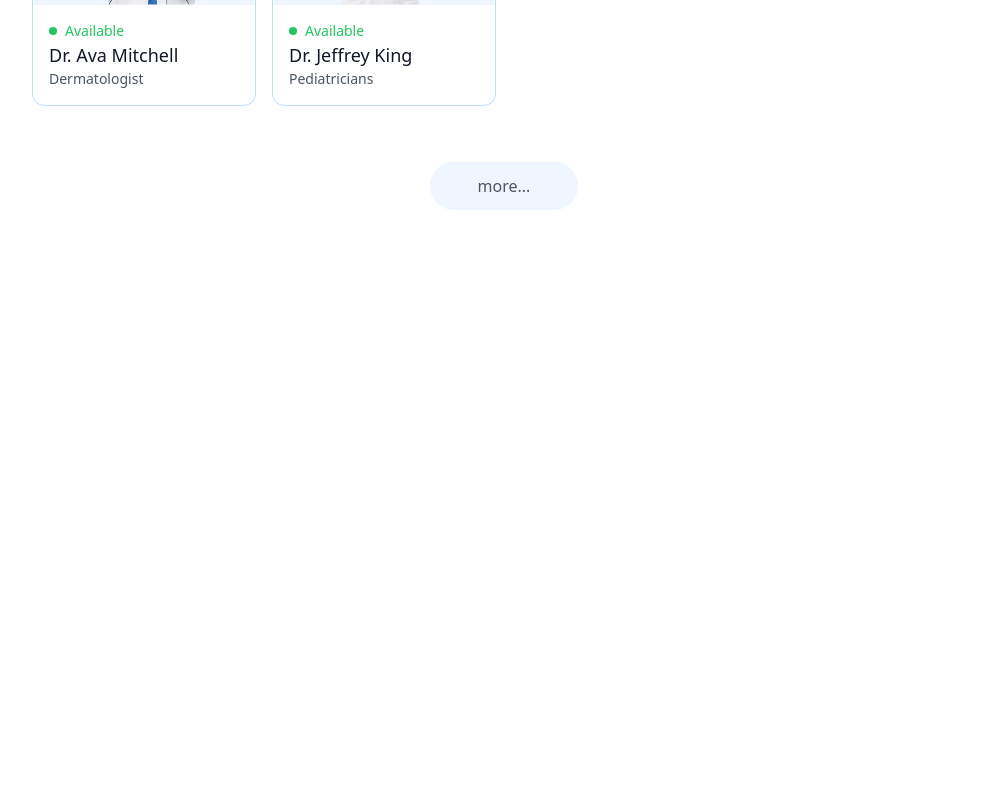
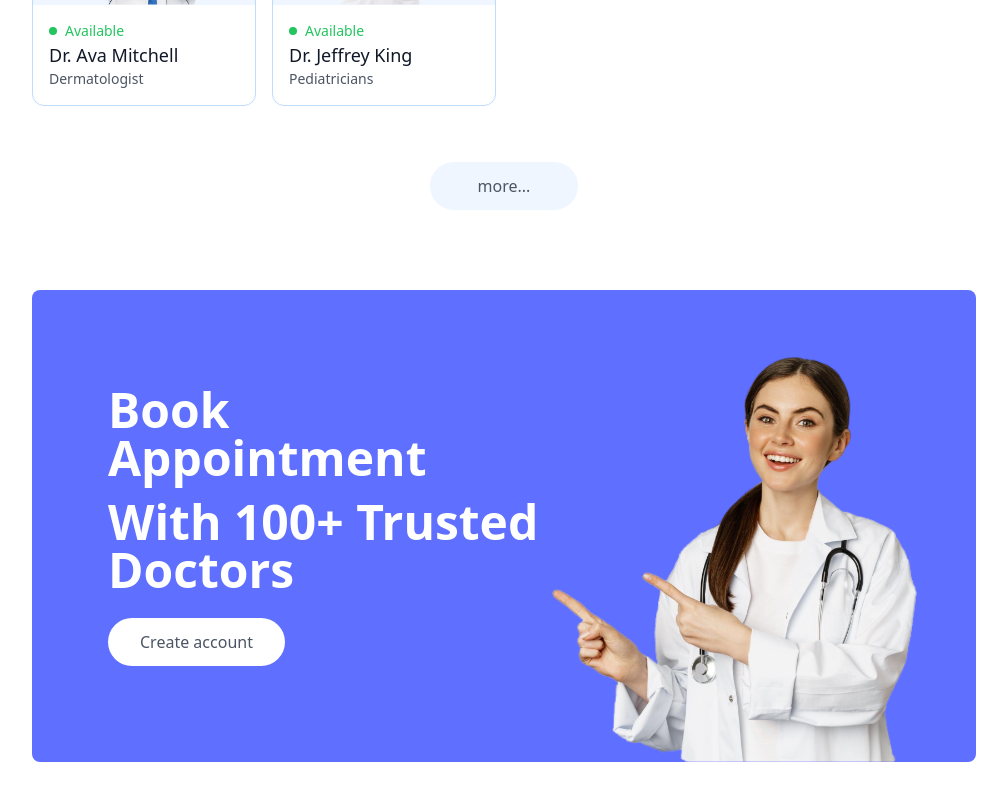
Before and after one commit to mintrgm/Kokoro-Care, a React (Vite) app in the folder frontend/: page / in a window 1280 px wide. Shown: the part 2128-2928 px from the top of the page, without its empty margins (136-1143 px from the left). Before the commit the page ends 2402 px from the top, so only its background shows below. Built offline with nearby package versions, Linux system fonts and the light colour scheme.

Commit message:
add Banner section

```diff
--- /dev/null
+++ b/frontend/src/components/Banner.jsx
@@ -0,0 +1,30 @@
+import React from 'react'
+import { assets } from '../assets/assets'
+import { useNavigate } from 'react-router-dom'
+
+const Banner = () => {
+
+  const navigate = useNavigate()
+
+  return (
+    <div className='flex bg-primary rounded-lg px-6 sm:px-10 md:px-14 lg-px-12 my-20 md:mx-10' >
+        {/* Left Side */}
+        <div className='flex-1 py-8 sm:py-10 md:py-16 lg:py-24 lg:pl-5'>
+            <div className='text-xl sm:text-2xl md:text-3xl lg:text-5xl font-semibold text-white'>
+              <p>Book Appointment</p>
+              <p className='mt-4'>With 100+ Trusted Doctors</p>
+            </div>
+            <button onClick={()=> {navigate('/login'); scrollTo(0,0)}}
+            className='bg-white text-sm sm:text-base text-gray-600 px-8 py-3 rounded-full mt-6 hover:scale-105 transition-all'>Create account</button>
+        </div>
+
+        {/* Right Side */}
+        <div className='hidden md:block md:w-1/2 lg:w-[370px] relative'>
+            <img className='w-full absolute bottom-0 right-0 max-w-md'
+              src={assets.appointment_img} alt="" />
+        </div>
+    </div>
+  )
+}
+
+export default Banner
--- a/frontend/src/components/index.js
+++ b/frontend/src/components/index.js
@@ -2,5 +2,6 @@
 import Header from "./Header";
 import SpecialityMenu from "./SpecialityMenu";
 import TopDoctors from "./TopDoctors";
+import Banner from "./Banner";
 
-export { Navbar, Header, SpecialityMenu, TopDoctors };
+export { Navbar, Header, SpecialityMenu, TopDoctors, Banner };
--- a/frontend/src/pages/Home.jsx
+++ b/frontend/src/pages/Home.jsx
@@ -1,5 +1,5 @@
 import React from 'react'
-import {Header, SpecialityMenu, TopDoctors} from '../components/index'
+import {Header, SpecialityMenu, TopDoctors, Banner} from '../components/index'
 
 const Home = () => {
   return (
@@ -7,6 +7,7 @@
       <Header />
       <SpecialityMenu />
       <TopDoctors />
+      <Banner />
     </div>
   )
 }
```
